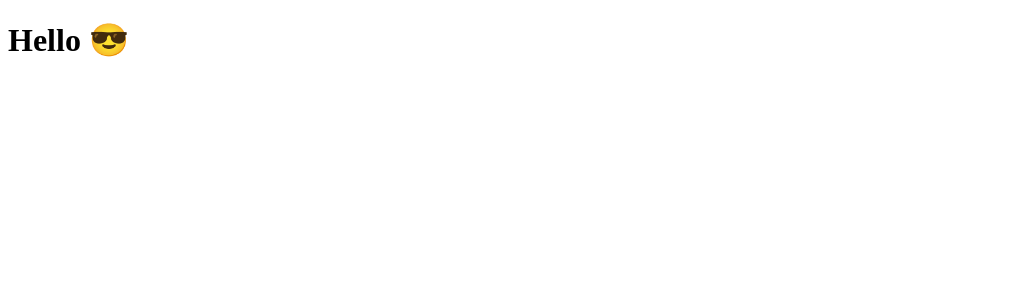
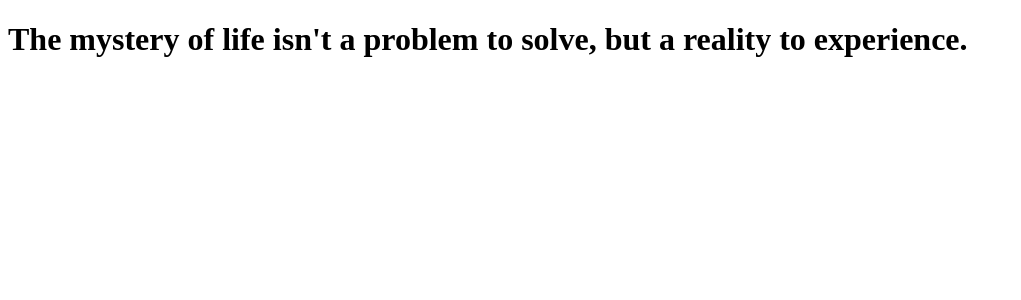
Before and after one commit to devchinninto/clone-tabnews, a Next.js app: page / in a window 1280 px wide. Shown: the top 300 px of the page, without its empty margins (0-1021 px from the left). Built offline with nearby package versions, Linux system fonts and the light colour scheme.

Commit message:
atualiza frase da página inicial

```diff
--- a/pages/index.js
+++ b/pages/index.js
@@ -1,5 +1,9 @@
 function Home() {
-  return <h1>Hello 😎</h1>;
+  return (
+    <h1>
+      The mystery of life isn't a problem to solve, but a reality to experience.
+    </h1>
+  );
 }
 
 export default Home;
```
